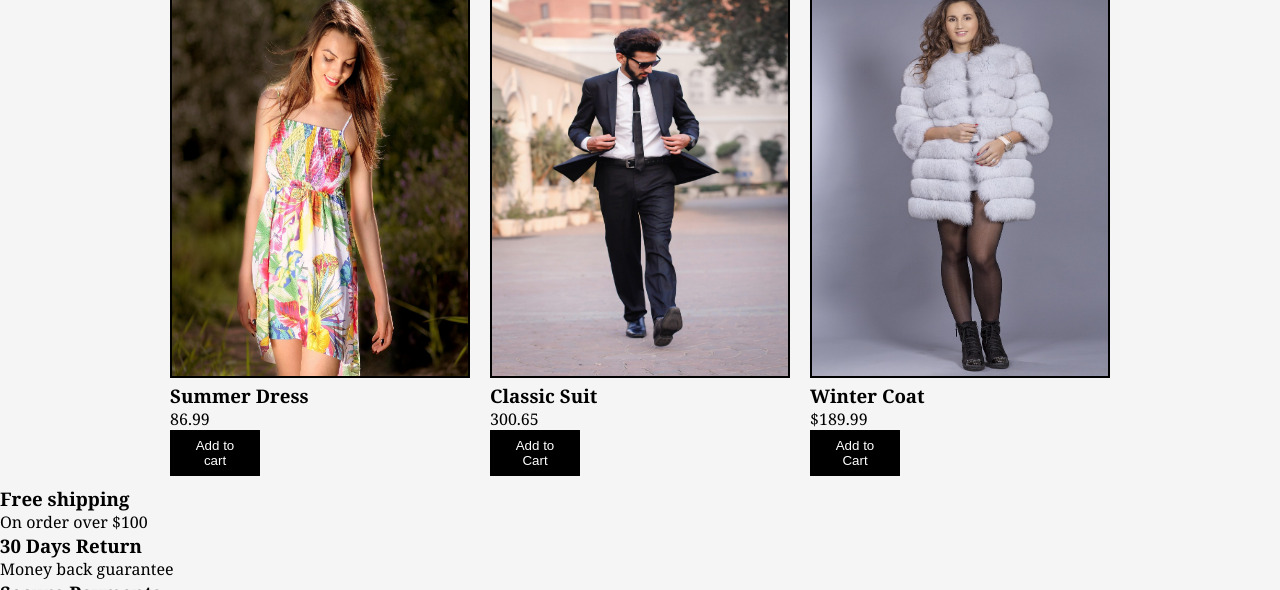
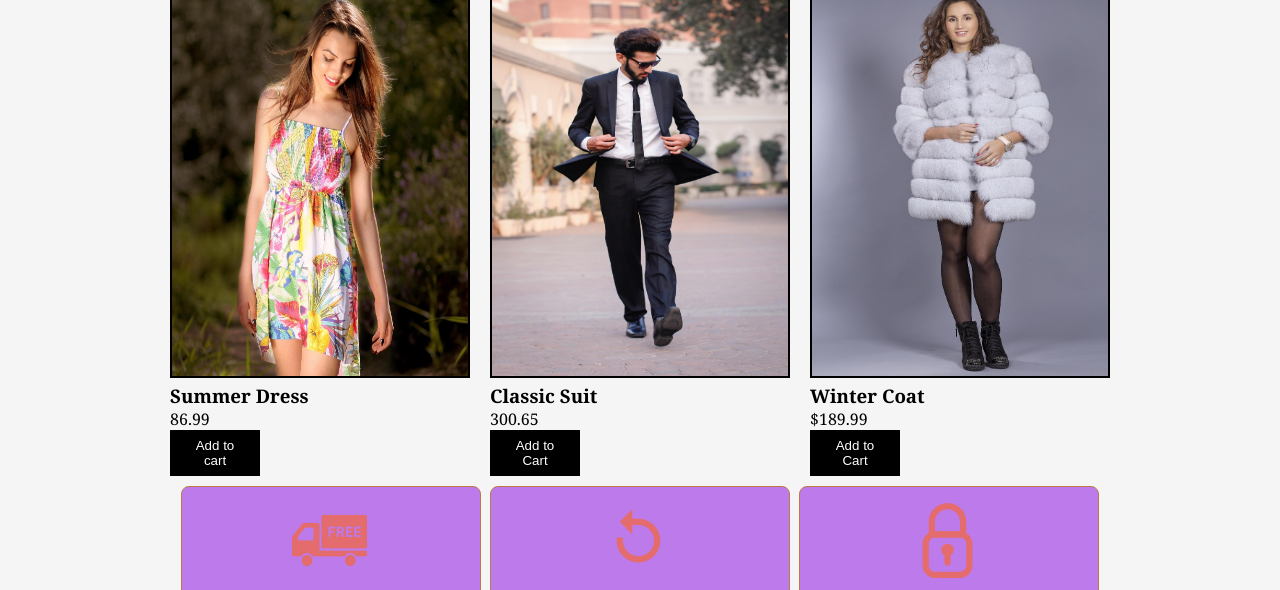
Before and after one commit to muthonii-web/clothing-web, a plain HTML site: page index.html in a window 1280 px wide. Shown: the part 340-930 px from the top of the page. Drawn offline with Linux system fonts and the light colour scheme.

Commit message:
Style index page

```diff
--- a/css/style.css
+++ b/css/style.css
@@ -107,7 +107,6 @@ nav ul{
 .footer-section{
     display: flex;
     justify-content: space-around;
-
 }
 .footerContainer{
     display: flex;
@@ -130,3 +129,34 @@ nav ul{
 .contactUs img{
     width: 35px;
 }
+
+.feature{
+    background-color: rgb(188, 122, 235);
+    width: 300px;
+    height: 200px;
+    border: 1px solid rgb(190, 121, 72);
+    border-radius: 8px;
+}
+.feature p {
+    text-align: center;
+    color: aliceblue;
+}
+.feature h3{
+    text-align: center;
+    color: #f5f5f5;
+}
+.feature img{
+    width: auto;
+    height: 75px;
+    object-fit: cover;
+    margin-left: 37%;
+    margin-top: 1rem;
+    margin-bottom: 10px;
+}
+.features-grid{
+    display: flex;
+    justify-content: center;
+    flex-wrap: wrap;
+    gap: 9px;
+    margin-bottom: 20px;
+}
--- a/index.html
+++ b/index.html
@@ -6,9 +6,7 @@
     <meta name="viewport" content="width=device-width, initial-scale=1.0" />
     <title>incounture Fashion & Style</title>
     <link rel="stylesheet" href="./css/style.css" />
-    <script src="./js/script.js"></script>
 </head>
-
 <body>
     <header class="hero">
         <h1>incounture Fashion & Style</h1>
@@ -58,14 +56,17 @@
         <div class="container">
             <div class="features-grid">
                 <div class="feature">
+                    <img src="./img/shipping-svgrepo-com.svg" alt="">
                     <h3>Free shipping</h3>
                     <p>On order over $100</p>
                 </div>
                 <div class="feature">
+                    <img src="./img/return-svgrepo-com.svg" alt="">
                     <h3>30 Days Return</h3>
                     <p>Money back guarantee</p>
                 </div>
                 <div class="feature">
+                    <img src="./img/padlock-svgrepo-com.svg" alt="">
                     <h3>Secure Payments</h3>
                     <p> payments via Credit/Debit Cards</p>
                 </div>
```
Also changed, not shown: about.html (+1 -1 lines), img/padlock-svgrepo-com.svg (added), img/return-svgrepo-com.svg (added), img/shipping-svgrepo-com.svg (added).
